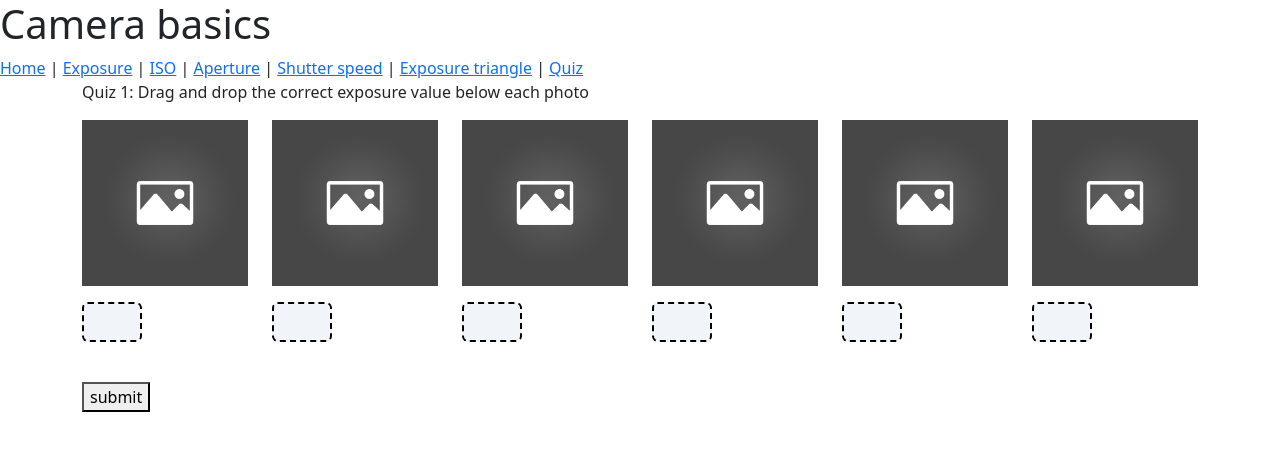
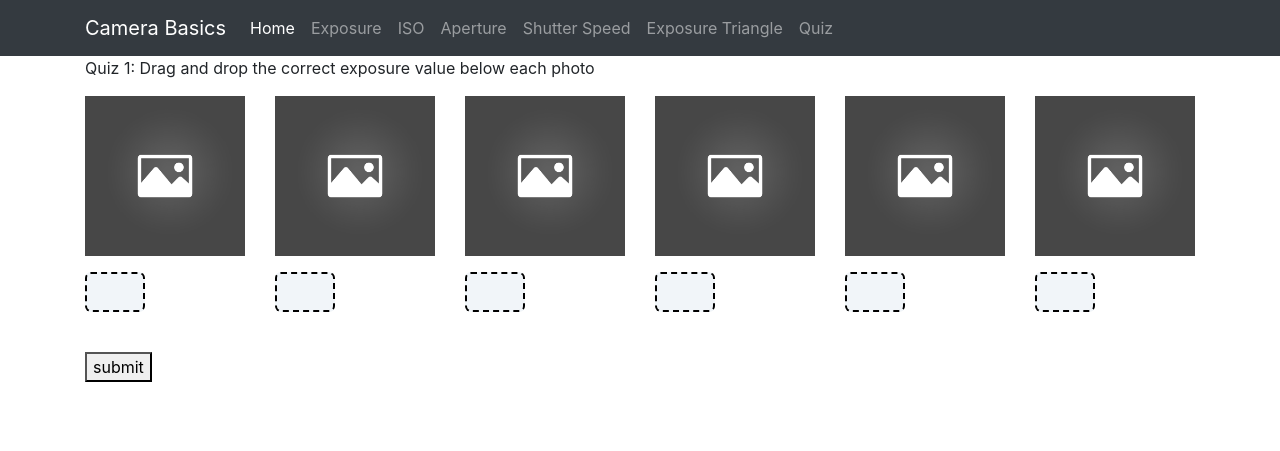
Before and after one commit to popi-x/UI-final-project, a Flask app: page /quiz/1 in a window 1280 px wide. Shown: the top 451 px of the page. Run offline with Flask 3, Linux system fonts and the light colour scheme; some libraries are stand-ins or nearby versions.

Commit message:
1. update serveer, layout (orignal base.html) and homepage 2. If you wanna include stylesheet in single child page, you should put it inside {% block styles %} {% endblock %}

```diff
--- a/Templates/base.html
+++ /dev/null
@@ -1,26 +0,0 @@
-<!DOCTYPE html>
-<html lang="en">
-<head>
-  <meta charset="UTF-8">
-  <meta name="viewport" content="width=device-width, initial-scale=1.0">
-
-  <link rel="stylesheet" href="{{ url_for('static', filename='css/style.css') }}">
-</head>
-<body>
-  <h1>Camera basics</h1>
-  <nav>
-    <!-- Placeholder navbar -->
-    <a href="/">Home</a> |
-    <a href="/exposure">Exposure</a> |
-    <a href="/iso">ISO</a> |
-    <a href="/aperture">Aperture</a> |
-    <a href="/shutter-speed">Shutter speed</a> |
-    <a href="/triangle">Exposure triangle</a> |
-    <a href="/quiz/1">Quiz</a>
-  </nav>
-
-  <div class="container">
-    {% block content %}{% endblock %}
-  </div>
-</body>
-</html>
--- /dev/null
+++ b/Templates/homepage.html
@@ -0,0 +1,6 @@
+{% extends "layout.html" %}
+{% block content %}
+
+<h1>test homepage</h1>
+
+{% endblock %}
--- /dev/null
+++ b/Templates/layout.html
@@ -0,0 +1,54 @@
+<!DOCTYPE html>
+<html lang="en">
+<head>
+  <meta charset="UTF-8">
+  <meta name="viewport" content="width=device-width, initial-scale=1.0">
+
+  <link rel="stylesheet" href="{{ url_for('static', filename='css/style.css') }}">
+  <link rel="stylesheet" href="https://stackpath.bootstrapcdn.com/bootstrap/4.2.1/css/bootstrap.min.css">
+
+  {% block styles %} {% endblock %}
+</head>
+
+<body>
+    <!-- Navigation -->
+    <nav class="navbar navbar-expand-lg navbar-dark bg-dark">
+        <div class="container">
+            <a class="navbar-brand" href="/">Camera Basics</a>
+            <button class="navbar-toggler" type="button" data-bs-toggle="collapse" data-bs-target="#navbarNav">
+                <span class="navbar-toggler-icon"></span>
+            </button>
+            <div class="collapse navbar-collapse" id="navbarNav">
+                <ul class="navbar-nav">
+                    <li class="nav-item">
+                        <a class="nav-link active" href="/">Home</a>
+                    </li>
+                    <li class="nav-item">
+                        <a class="nav-link" href="/exposure">Exposure</a>
+                    </li>
+                    <li class="nav-item">
+                        <a class="nav-link" href="/iso">ISO</a>
+                    </li>
+                    <li class="nav-item">
+                        <a class="nav-link" href="/aperture">Aperture</a>
+                    </li>
+                    <li class="nav-item">
+                        <a class="nav-link" href="/shutter_speed">Shutter Speed</a>
+                    </li>
+                    <li class="nav-item">
+                        <a class="nav-link" href="/triangle">Exposure Triangle</a>
+                    </li>
+                    <li class="nav-item">
+                        <a class="nav-link" href="/quiz/1">Quiz</a>
+                    </li>
+                </ul>
+            </div>
+        </div>
+    </nav>
+
+  <div class="container">
+    {% block content %}
+    {% endblock %}
+  </div>
+</body>
+</html>
--- a/Templates/quiz.html
+++ b/Templates/quiz.html
@@ -1,12 +1,12 @@
 
-{% extends "base.html" %}
+{% extends "layout.html" %}
+
+{% block styles %}
+    <link rel="stylesheet" href="{{ url_for('static', filename='quiz.css') }}">
+{% endblock %}
+
+
 {% block content %}
-<head>
-    <link rel="stylesheet" href="{{ url_for('static', filename='quiz.css') }}">
-    <meta name="viewport" content="width=device-width, initial-scale=1">
-    <link href="https://cdn.jsdelivr.net/npm/bootstrap@5.0.2/dist/css/bootstrap.min.css"
-    rel="stylesheet" crossorigin="anonymous">
-</head>
 <p>Quiz 1: Drag and drop the correct exposure value below each photo</p>
 
 <div id="quiz-container">
--- a/Templates/quiz_answer.html
+++ b/Templates/quiz_answer.html
@@ -1,9 +1,8 @@
-{% extends "base.html" %}
+{% extends "layout.html" %}
 {% block content %}
 
 <!-- Bootstrap & custom styling -->
 <head>
-  <meta name="viewport" content="width=device-width, initial-scale=1">
   <link href="https://cdn.jsdelivr.net/npm/bootstrap@5.0.2/dist/css/bootstrap.min.css"
         rel="stylesheet" crossorigin="anonymous">
   <link rel="stylesheet" href="{{ url_for('static', filename='css/quiz.css') }}">
--- a/server.py
+++ b/server.py
@@ -4,6 +4,10 @@ app = Flask(__name__)
 
 # Temporary in-memory store for quiz results (reset each time the server restarts)
 quiz_results = {}
+
+@app.route("/")
+def homepage():
+    return render_template("homepage.html")
 
 @app.route("/quiz/1")
 def quiz_1():
```
